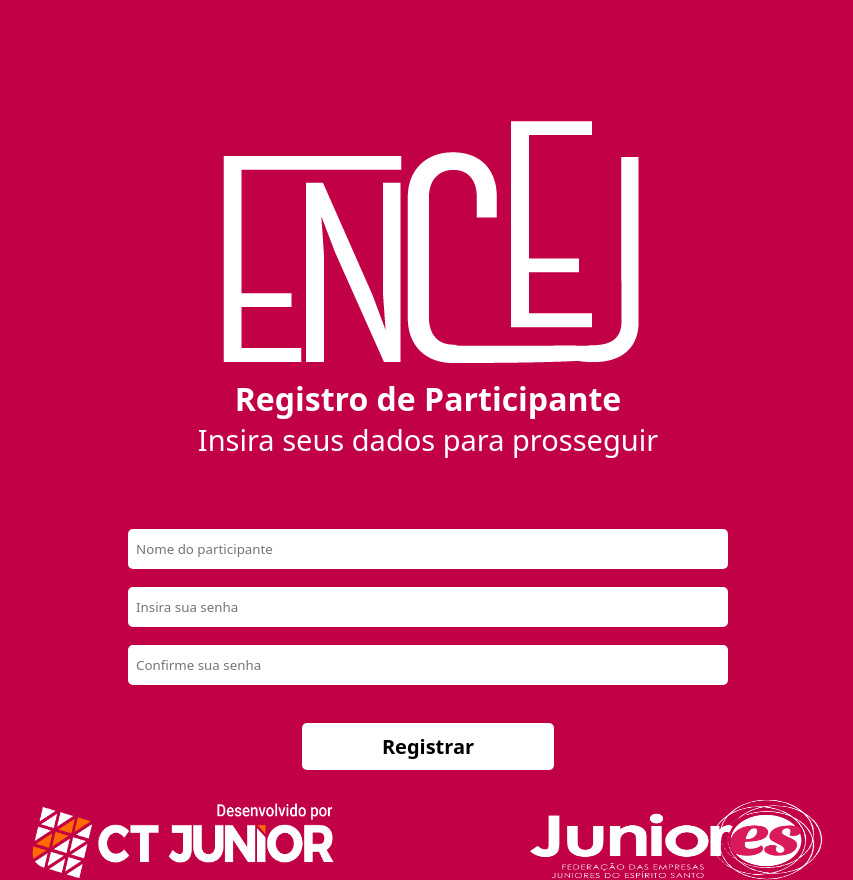
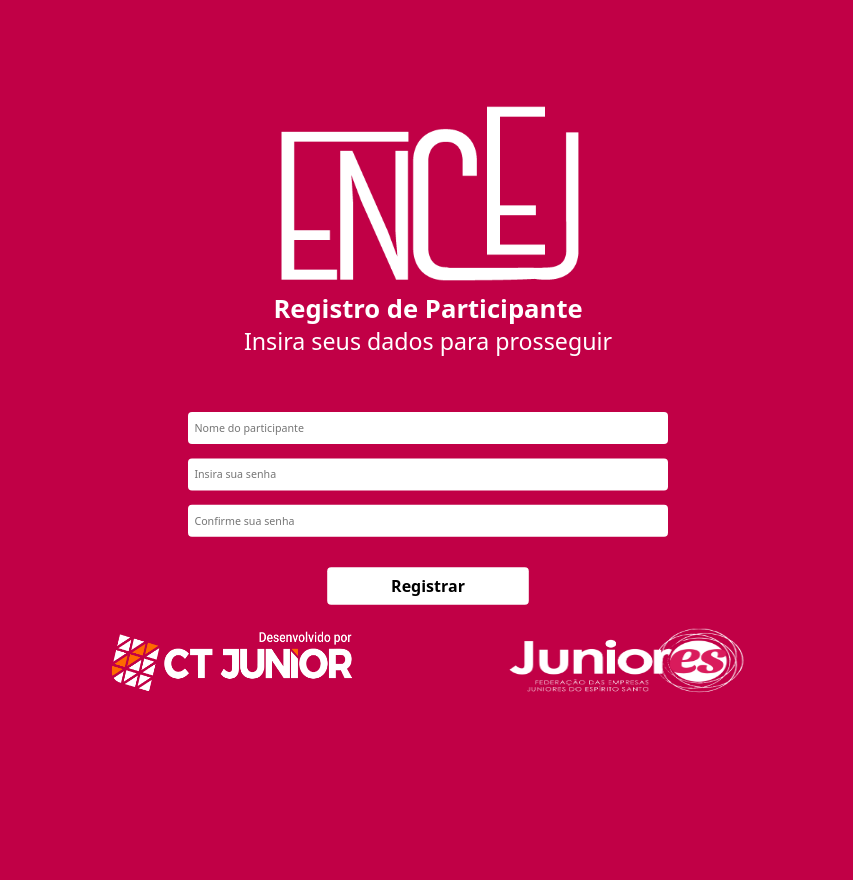
Before and after one commit to Campos1911/Sistema-ENCEJ, a React (Create React App) app: page /cadastro in a window 1280 px wide. Shown: the whole page, without its empty margins (212-1065 px from the left). After the commit the page ends 800 px from the top, so only its background shows below. Built offline with nearby package versions, Linux system fonts and the light colour scheme.

Commit message:
Mudanças nos className e atributos das páginas

```diff
--- a/src/pages/Cadastro/cadastro.css
+++ b/src/pages/Cadastro/cadastro.css
@@ -5,10 +5,11 @@
     justify-content: center;
     text-align: center;
     align-items: center;
+    transform: scale(0.8);
 }
 
 .logoEncejCadastro {
-    margin-top: 200px;
+    width: 400px;
 }
 
 .boxInputs {
--- a/src/pages/Inicio/inicio.css
+++ b/src/pages/Inicio/inicio.css
@@ -17,10 +17,11 @@ p {
     justify-content: center;
     text-align: center;
     align-items: center;
+    transform: scale(0.8);
 }
 
 .logoEncej {
-    margin-top: 100px;
+    margin-top: 10px;
     margin-bottom: 20px;
     width: 400px;
 }
```
